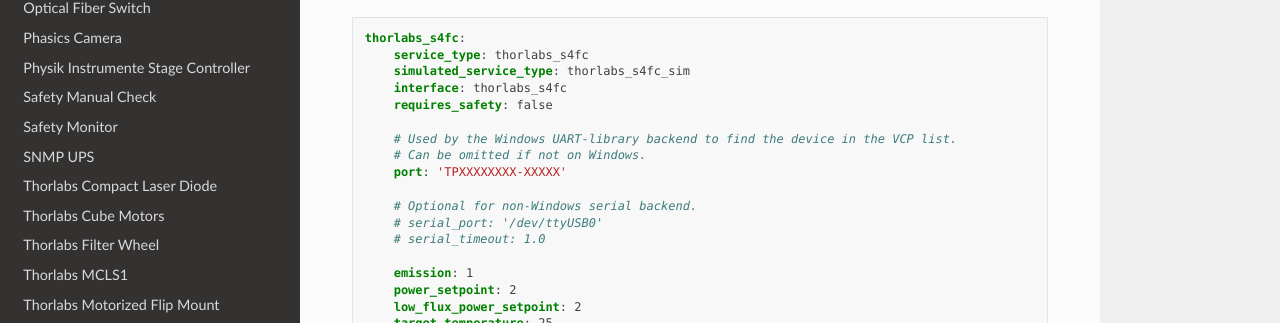
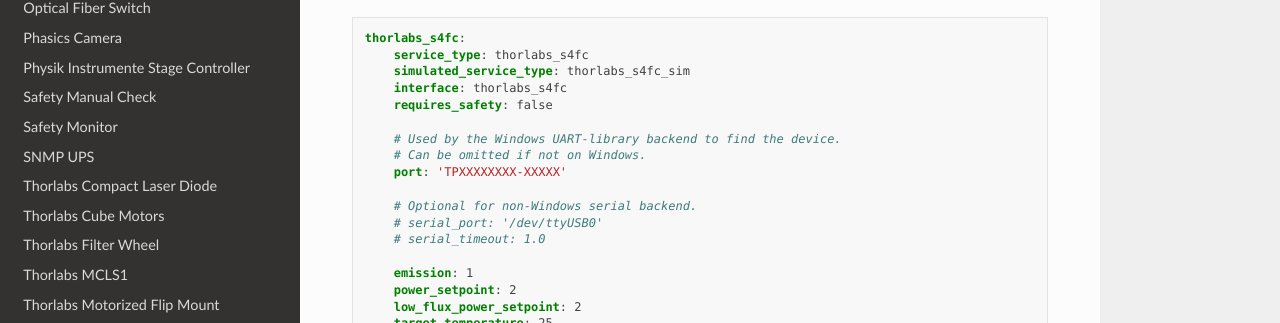
Before and after one commit to spacetelescope/catkit2, a Sphinx documentation site: the page built from docs/services/thorlabs_s4fc.rst, in a window 1280 px wide and 900 px high, scrolled down 408 px. Shown: the part 128-451 px from the top of the window. Built offline with Sphinx 7.4.7 and the Read the Docs theme 3.1.0, drawn with Linux system fonts in a browser that asks for light colours.

Commit message:
more docs updates

```diff
--- a/docs/services/thorlabs_s4fc.rst
+++ b/docs/services/thorlabs_s4fc.rst
@@ -25,7 +25,7 @@
         interface: thorlabs_s4fc
         requires_safety: false
 
-        # Used by the Windows UART-library backend to find the device in the VCP list.
+        # Used by the Windows UART-library backend to find the device.
         # Can be omitted if not on Windows.
         port: 'TPXXXXXXXX-XXXXX'
 
```
